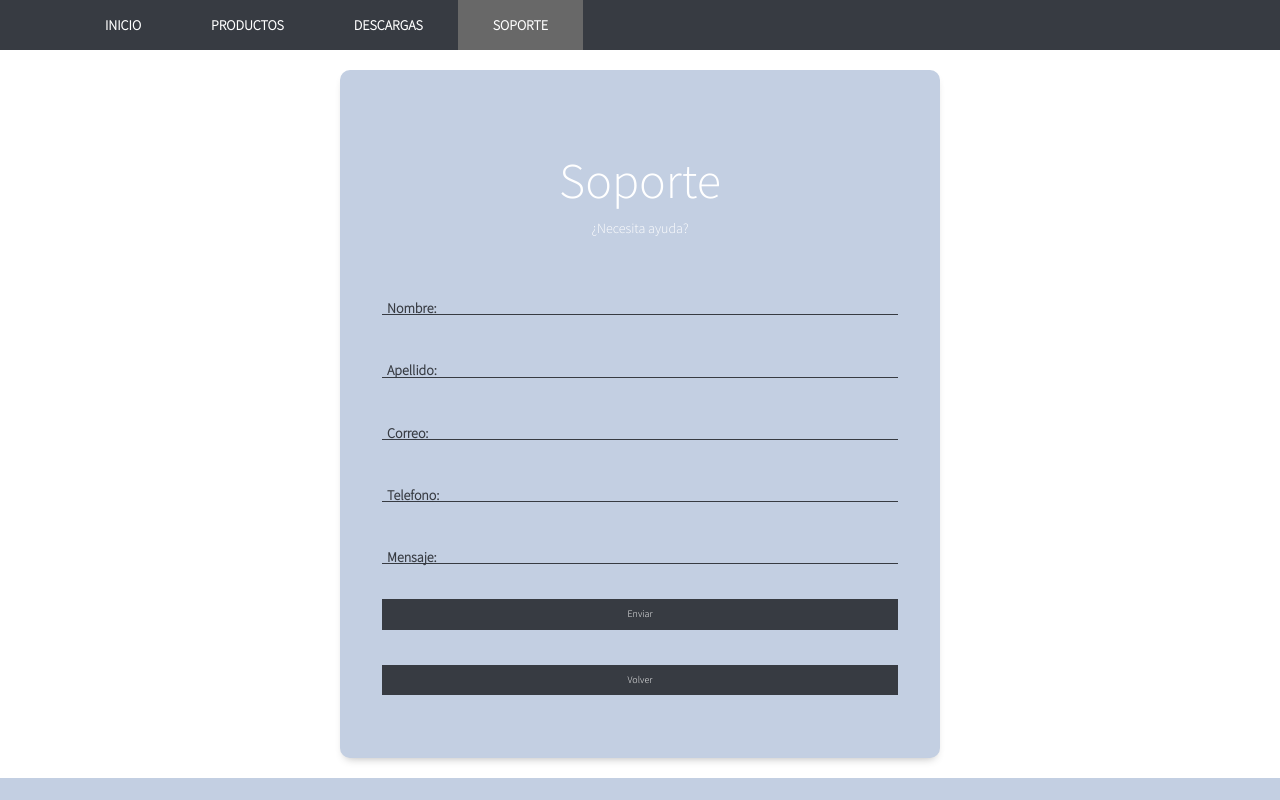
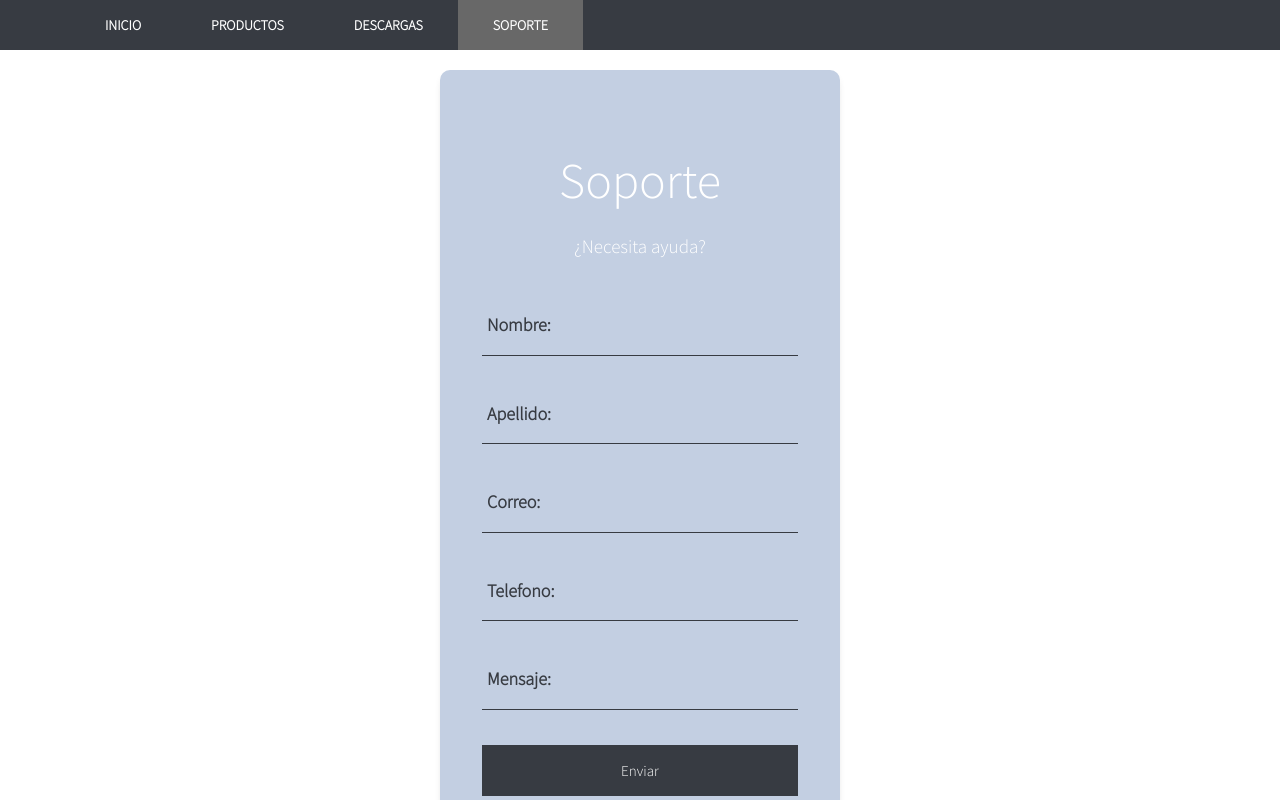
Before and after one commit to KingArturito23/CarCare, a plain HTML site: page Soporte.html in a window 1280 px wide. Shown: the top 800 px of the page. Drawn offline with nearby package versions, Linux system fonts and the light colour scheme; a script that the page names is missing.

Commit message:
Se agrega el proyecto

```diff
--- a/Soporte.html
+++ b/Soporte.html
@@ -49,37 +49,37 @@
     <br>
     <section id="soporte">
     <form class="soporte" action="https://formsubmit.co/rolandobona10@gmail.com" method="POST">
-           <h1 class="soporte__tittle">Soporte</h1>
+           <h1 class="soporte__title">Soporte</h1>
            <p class="soporte__paragraph">¿Necesita ayuda?</p>
 
           <div class="soporte__container">
               <div class="soporte__group">
+                  <input type="text" name="nombre" id="nombre" class="soporte__input" placeholder=" ">
                   <label for="nombre" class="soporte__label">Nombre:</label>
-                  <input type="text" name="nombre" id="nombre" class="soporte__input" placeholder=" ">
                   <span class="soporte__line"></span>
               </div>
 
               <div class="soporte__group">
+                  <input type="text" name="apellido" id="apellido" class="soporte__input" placeholder=" ">
                   <label for="apellido" class="soporte__label">Apellido:</label>
-                  <input type="text" name="apellido" id="apellido" class="soporte__input" placeholder=" ">
                   <span class="soporte__line"></span>
               </div>
 
               <div class="soporte__group">
+                  <input type="email" name="correo" id="correo" class="soporte__input" placeholder=" ">
                   <label for="correo" class="soporte__label">Correo:</label>
-                  <input type="email" name="correo" id="correo" class="soporte__input" placeholder=" ">
                   <span class="soporte__line"></span>
               </div>
 
               <div class="soporte__group">
+                <input type="number" name="numero" id="numero" class="soporte__input" placeholder=" ">
                 <label for="numero" class="soporte__label">Telefono:</label>
-                <input type="number" name="numero" id="numero" class="soporte__input" placeholder=" ">
                 <span class="soporte__line"></span>
               </div>
 
               <div class="soporte__group">
+                <input type="text" name="mensaje" id="mensaje" class="soporte__input" placeholder=" ">
                 <label for="mensaje" class="soporte__label">Mensaje:</label>
-                <input type="text" name="mensaje" id="mensaje" class="soporte__input" placeholder=" ">
                 <span class="soporte__line"></span>
               </div>
 
--- a/css/style.css
+++ b/css/style.css
@@ -1333,26 +1333,27 @@ footer{
     background-color: #c3cfe2;
     margin: auto;
     width: 90%;
-    max-width: 600px;
+    max-width: 400px;
     padding: 4.5em 3em;
     border-radius: 10px;
     box-shadow: 0 5px 10px -5px rgba(0 0 0 / 30%);
     text-align: center;
 }
 
-.soporte__tittle{
+.soporte__title{
     font-size: 5rem;
 	color:#fff;
+	margin-bottom: .5em;
 }
 
 .soporte__paragraph{
-    font-size: 1em;
-	margin-bottom: 5rem;
 	color:#fff;
+	font-weight: 300;
+	font-size: 19px;
 }
 
 .soporte__container{
-    margin-top: 1em;
+    margin-top: 3em;
     display: grid;
     gap: 2.5em;
 }
@@ -1366,7 +1367,7 @@ footer{
     width: 100%;
     background: none;
     color: #373B42;
-    font-size: 1rem;
+    font-size: 20px;
     padding: .6em .3em;
     border: none;
     outline: none;
@@ -1374,13 +1375,9 @@ footer{
     font-family: 'Source Sans Pro', sans-serif;
 }
 
-.soporte__input:not(:placeholder-shown){
-    color: #373B42;
-}
-
 .soporte__input:focus + .soporte__label,
 .soporte__input:not(:placeholder-shown) + .soporte__label{
-    transform: translateY(-12px) scale(.7);
+    transform: translateY(12px) scale(.7);
     transform-origin: left top;
     color: #373B42;
 }
@@ -1389,10 +1386,11 @@ footer{
     color: var(--color);
     cursor: pointer;
     position: absolute;
+	font-size: 18px;
     top: 0;
     left: 5px;
     transform: translateY(10px);
-    transition: transform .5s, color 3.s;
+    transition: transform .500s, color 300.s;
 }
 
 .soporte__submit{
@@ -1400,8 +1398,8 @@ footer{
     color: #fff;
     font-family: 'Source Sans Pro', sans-serif;
     font-weight: 300;
-    font-size: 1rem;
-    padding: .8em 0;
+    font-size: 15px;
+    padding: 15px;
     border: none;
     border-radius: 5.em;
 }
@@ -1418,7 +1416,13 @@ footer{
     transition: transform .4s;
 }
 
-.soporte__input:focus + .soporte__label,
-.soporte__input:not(:placeholder-shown) + .soporte__label{
+.soporte__input:focus ~ .soporte__label,
+.soporte__input:not(:placeholder-shown) ~ .soporte__label{
     transform: scale(1);
 }
+
+@media (max-width:425px) {
+    .form__title{
+       font-size: 1.8rem;
+    }
+}
```
Also changed, not shown: CarCare-Basico.html (+3 -6 lines), CarCare-Profesional.html (+2 -5 lines), Descargas.html (+2 -36 lines), index.html (+2 -5 lines).
